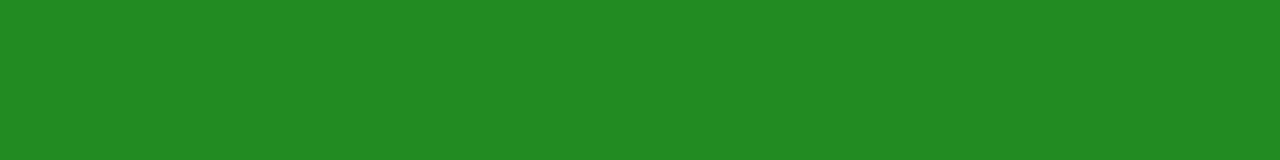
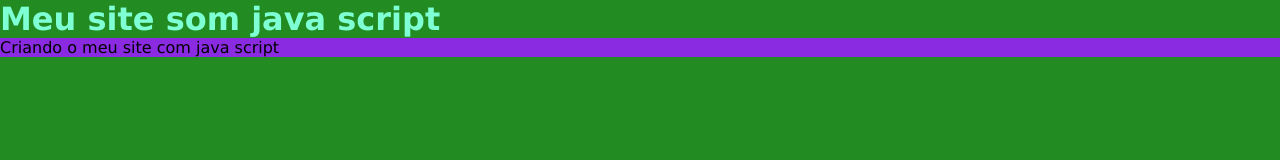
Before and after one commit to henriquemaroth-png/Projeto, a plain HTML site: page index.html in a window 1280 px wide. Drawn offline with Linux system fonts and the light colour scheme.

Commit message:
header
construção do header do nosso super site insano

```diff
--- a/index.html
+++ b/index.html
@@ -7,7 +7,10 @@
     <link rel="stylesheet" href="style.css">
 </head>
 <body>
-
+   <header>
+    <h1>Meu site som java script</h1>
+    <p>Criando o meu site com java script</p>
+   </header>
     <script src="script.js"></script>
 </body>
 </html>
--- a/script.js
+++ b/script.js
@@ -1 +1,2 @@
-console.log("Ola mundo")
+console.log("Ola mundo");
+alert("Meu site");
--- a/style.css
+++ b/style.css
@@ -7,3 +7,11 @@
 body{
     background-color: forestgreen;
 }
+
+header h1{
+    color: aquamarine;
+}
+
+p{
+    background-color: blueviolet;
+}
```
